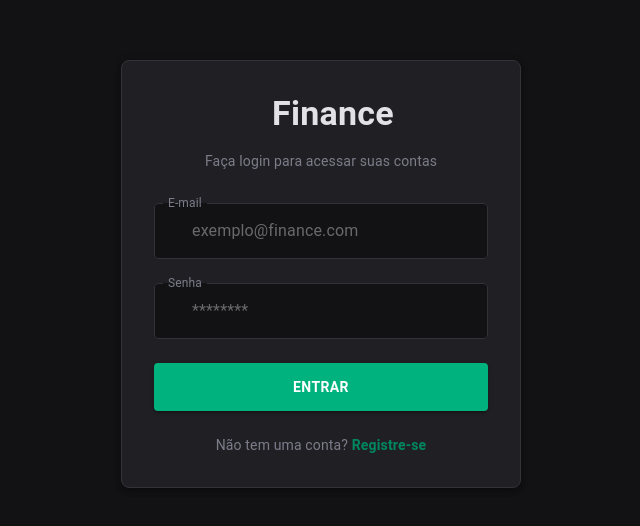
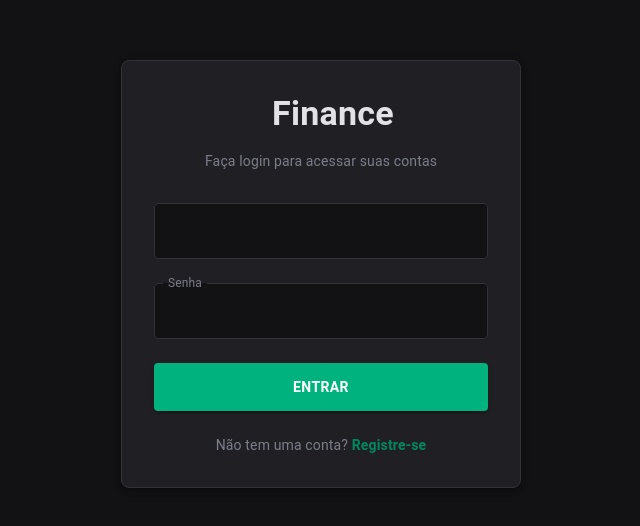
Before and after one commit to LexAlmeida/Finance, a React (Vite) app in the folder my-project/: page /login in a window 1280 px wide. Shown: the part 126-652 px from the top of the page, without its empty margins (319-959 px from the left). Built offline with nearby package versions, Linux system fonts and the light colour scheme; some icons are missing.

Commit message:
feat: migrar formulário de login para react-hook-form e adicionar validações

```diff
--- a/my-project/package.json
+++ b/my-project/package.json
@@ -16,12 +16,15 @@
   "dependencies": {
     "@emotion/react": "^11.14.0",
     "@emotion/styled": "^11.14.1",
+    "@hookform/resolvers": "^5.2.2",
     "@mui/icons-material": "^7.3.6",
     "@mui/material": "^7.3.7",
     "axios": "^1.13.2",
     "react": "^19.2.3",
     "react-dom": "^19.2.3",
-    "react-router-dom": "^7.12.0"
+    "react-hook-form": "^7.71.2",
+    "react-router-dom": "^7.12.0",
+    "zod": "^4.3.6"
   },
   "devDependencies": {
     "@eslint/js": "^9.39.1",
--- a/my-project/src/pages/Login.tsx
+++ b/my-project/src/pages/Login.tsx
@@ -1,5 +1,6 @@
 import { Box, Button, Paper, Stack, TextField, Typography, InputAdornment, Link } from "@mui/material";
 import { useNavigate } from "react-router-dom";
+import { useForm } from "react-hook-form";
 import { useState } from "react";
 import SavingsIcon from '@mui/icons-material/Savings';
 import EmailIcon from '@mui/icons-material/Email';
@@ -10,32 +11,32 @@ import { useAuth } from "../shared/context/AuthContext";
 export const Login = () => {
     const navigate = useNavigate();
     const { loginSuccess } = useAuth();
+    const [loginError, setLoginError] = useState<string|null>(null);
 
-    const [loginInput, setLoginInput] = useState('');
-    const [senhaInput, setSenhaInput] = useState('');
+    const {
+        register,
+        handleSubmit,
+        formState: { errors, isSubmitting},
+    } = useForm({
+        defaultValues: {
+            email: '',
+            password: ''
+        }
+    })
 
-    const [erro, setErro] = useState(false);
+    const onSubmit = async (data: any) => {
+        try {
+            setLoginError(null);
+            const response = await loginService(data.email, data.password);
 
-    const handleLogin = async () => {
-        try{
-            setErro(false);
-            const data = await loginService(loginInput, senhaInput);
-
-            console.log('Resposta completa do login:', data);
-
-            loginSuccess(
-                data.token,
-                data.refreshToken,
-                data.usuario
-            );
-
-            navigate('/pagina-inicial');
-        } catch (error: any) {
-            setErro(true);
-            console.error("Erro no login:", error);
-            alert(error.response?.data?.erro || "Erro no Login.");
-        };
-    };
+            loginSuccess(response.token, response.refreshToken,response.usuario);
+            navigate("/pagina-inicial")
+        }
+        catch(error: any){
+            const message = error.response?.data?.erro || "Erro ao realizar o login";
+            setLoginError(message)
+        }
+    }
 
     return (
         <Box
@@ -73,22 +74,25 @@ export const Login = () => {
                 </Stack>
 
                 {/* Formulário */}
-                <Stack spacing={3}>
+                <Stack component='form'
+                    onSubmit={handleSubmit(onSubmit)} spacing={3}>
                     <TextField
                         fullWidth
-                        label="E-mail"
-                        variant="outlined"
-                        placeholder="exemplo@finance.com"
-                        value={loginInput}
-                        onChange={(e) => setLoginInput(e.target.value)}
-
-                        error={erro}
+                        {...register("email", {
+                            required: "O email é obrigatório",
+                            pattern:{
+                                value: /^[A-Z0-9._%+-]+@[A-Z0-9.-]+\.[A-Z]{2,}$/i,
+                                message: "Endereco de email invalido"
+                            }
+                        })}
+                        error={!!errors.email || !!loginError}
+                        helperText={errors.email?.message as string}
 
                         InputLabelProps={{ style: { color: '#7c7c8a' } }}
                         InputProps={{
                             startAdornment: (
                                 <InputAdornment position="start">
-                                    <EmailIcon sx={{ color: erro ? 'secondary.main' : '#00B37E' }} />
+                                    <EmailIcon sx={{ color: (errors.email || loginError) ? 'secondary.main' : '#00B37E' }} />
                                 </InputAdornment>
                             ),
                             sx: {
@@ -105,19 +109,19 @@ export const Login = () => {
                         fullWidth
                         label="Senha"
                         type="password"
-                        variant="outlined"
-                        placeholder="********"
-                        value={senhaInput}
-                        onChange={(e) => setSenhaInput(e.target.value)}
+                        {...register("password", {
+                            required: "A senha é obrigatória",
+                            minLength: {value: 4, message: `A senha deve ter no minimo 6 caracteres`}
+                        })}
 
-                        error={erro}
-                        helperText={erro ? "Usuário ou senha inválidos." : ""}
+                        error={!!errors.password || !!loginError}
+                        helperText={(errors.password?.message as string) || (loginError ? "Usuário ou senha inválidos." : "")}
 
                         InputLabelProps={{ style: { color: '#7c7c8a' } }}
                         InputProps={{
                             startAdornment: (
                                 <InputAdornment position="start">
-                                    <LockIcon sx={{ color: erro ? 'secondary.main' : 'primary.main' }} />
+                                    <LockIcon sx={{ color: (errors.password || loginError) ? 'secondary.main' : 'primary.main' }} />
                                 </InputAdornment>
                             ),
                             sx: {
@@ -131,9 +135,10 @@ export const Login = () => {
                     />
 
                     <Button
+                        type="submit"
                         variant="contained"
                         fullWidth
-                        onClick={handleLogin}
+                        disabled={isSubmitting}
                         sx={{
                             backgroundColor: 'primary.light',
                             color: 'white',
@@ -144,7 +149,7 @@ export const Login = () => {
                             }
                         }}
                     >
-                        ENTRAR
+                        {isSubmitting ? "CARREGANDO" : "ENTRAR"}
                     </Button>
                 </Stack>
                 <Stack direction="row" justifyContent="center" sx={{ mt: 3 }}>
--- a/my-project/src/shared/components/Inputs/Search.tsx
+++ b/my-project/src/shared/components/Inputs/Search.tsx
@@ -1,5 +1,5 @@
 import { Box, TextField } from "@mui/material"
-import { ButtonSearch } from "../Button/Button" // Seu componente de botão
+import { ButtonSearch } from "../Button/Button"
 
 interface SearchProps {
     filtro: string;
@@ -20,11 +20,10 @@ export const Search = ({ filtro, setFiltro }: SearchProps) => {
                 variant="filled"
                 id="buscar-transacao"
                 label="Buscar uma transação"
-                value={filtro} // <--- Agora controlado pelo estado do Finance
-                onChange={(e) => setFiltro(e.target.value)} // <--- Atualiza o estado do Finance
+                value={filtro}
+                onChange={(e) => setFiltro(e.target.value)}
                 sx={{flex:'1'}}
             />
-            {/* O ButtonSearch pode ser alterado para ser um Button normal com type="submit" */}
             <ButtonSearch/>
         </Box>
     )
--- a/my-project/src/shared/context/AuthContext.tsx
+++ b/my-project/src/shared/context/AuthContext.tsx
@@ -20,8 +20,8 @@ export const AuthProvider: React.FC<{ children: React.ReactNode }> = ({ children
     const warningTimeoutRef = useRef<ReturnType<typeof setTimeout> | null>(null);
     const logoutTimeoutRef = useRef<ReturnType<typeof setTimeout> | null>(null);
 
-    const TOTAL_TIME = 10 * 60 * 1000; // 1 min
-    const WARNING_TIME = 9.5 * 60 * 1000; // 50 sec
+    const TOTAL_TIME = 10 * 60 * 1000; // 10 min
+    const WARNING_TIME = 9.5 * 60 * 1000; // 9 min e 30 sec
 
     const clearTimers = () => {
         if (warningTimeoutRef.current) clearTimeout(warningTimeoutRef.current);
```
Also changed, not shown: 1 other file (tests, documents, lock files or other folders).
